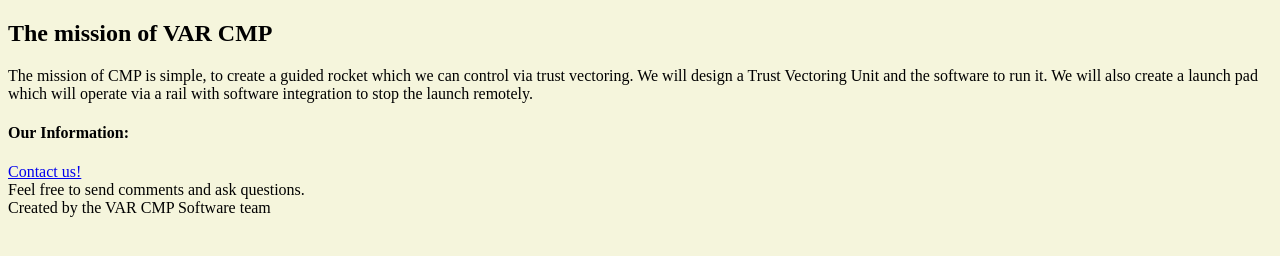
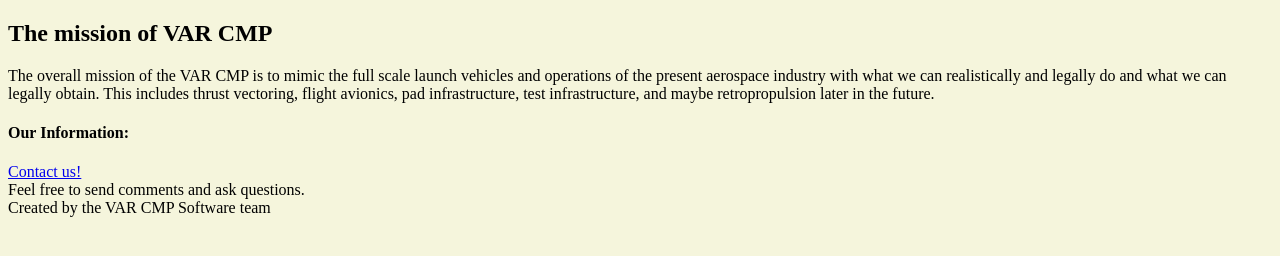
Before and after one commit to Ciplc/VAR, a plain HTML site: page index.html in a window 1280 px wide. Drawn offline with Linux system fonts and the light colour scheme.

Commit message:
Corrected index, updated misison statement
Corrected a spelling error in index and updated the mission statment to the official one.

```diff
--- a/idex.html
+++ b/index.html
@@ -14,7 +14,7 @@ body{background:beige;}
 	The mission of VAR CMP
 </h2>
 <p>
-The mission of CMP is simple, to create a guided rocket which we can control via trust vectoring. We will design a Trust Vectoring Unit and the software to run it. We will also create a launch pad which will operate via a rail with software integration to stop the launch remotely.
+The overall mission of the VAR CMP is to mimic the full scale launch vehicles and operations of the present aerospace industry with what we can realistically and legally do and what we can legally obtain. This includes thrust vectoring, flight avionics, pad infrastructure, test infrastructure, and maybe retropropulsion later in the future.
 </p>
 
 <h4>Our Information:</h4>
```
